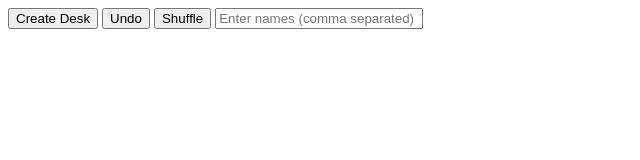
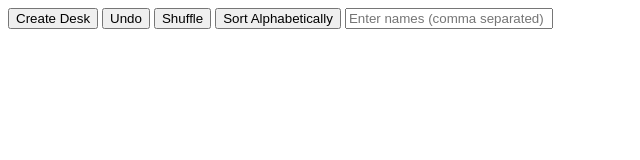
Before and after one commit to tesoro-cs/seating-chart, a plain HTML site: page index.html in a window 1280 px wide. Shown: the whole page, without its empty margins (0-640 px from the left). Drawn offline with Linux system fonts and the light colour scheme.

Commit message:
Add alphabetical sort

```diff
--- a/index.html
+++ b/index.html
@@ -11,6 +11,7 @@
     <button onclick="createDesk()">Create Desk</button>
     <button onclick="undo()">Undo</button>
     <button onclick="shuffle()">Shuffle</button>
+    <button onclick="alphabeticalSort()">Sort Alphabetically</button>
     <input type="text" id="names" placeholder="Enter names (comma separated)" oninput="setNames()">
 
     <script src="index.js"></script>
--- a/index.js
+++ b/index.js
@@ -108,3 +108,8 @@ function shuffle() {
     }
     addNames();
 }
+
+function alphabeticalSort() {
+    names.sort();
+    addNames();
+}
```
